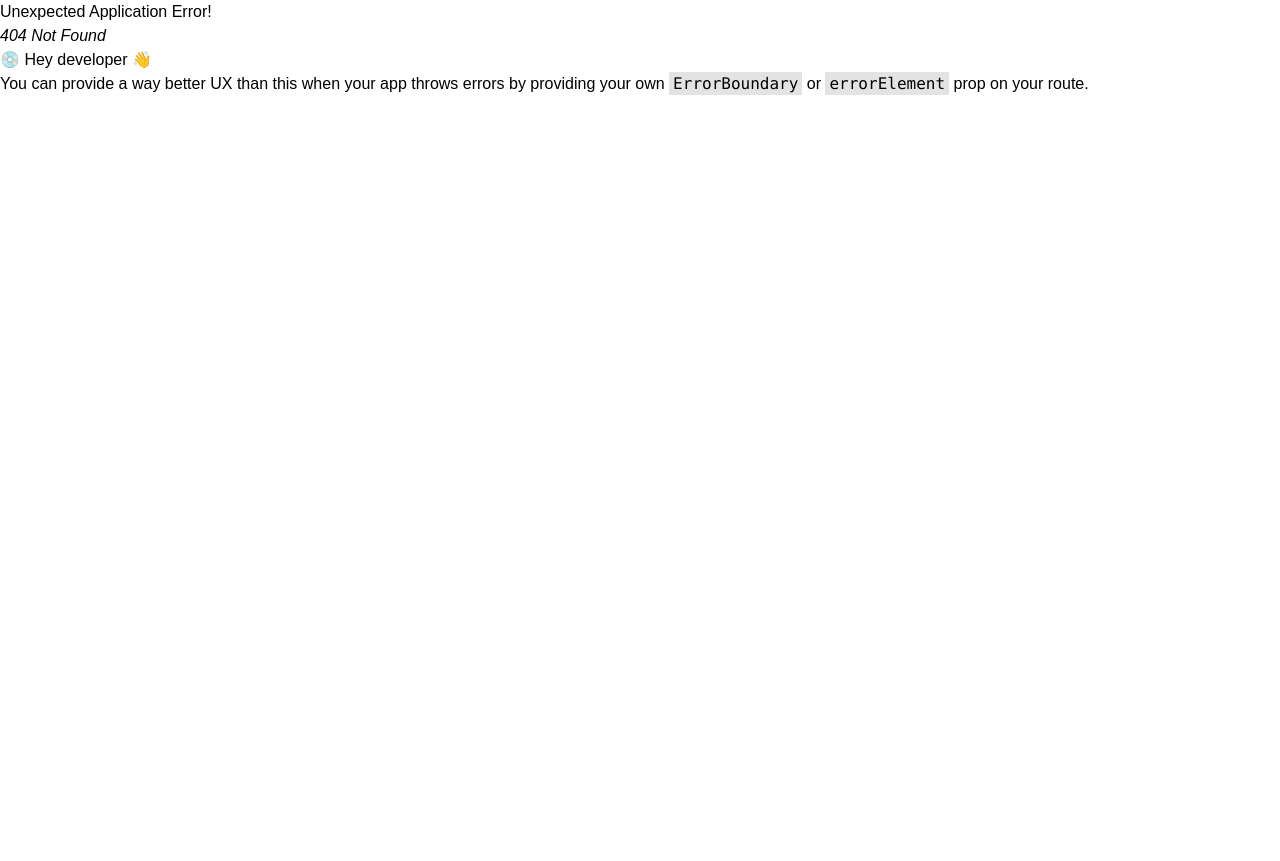
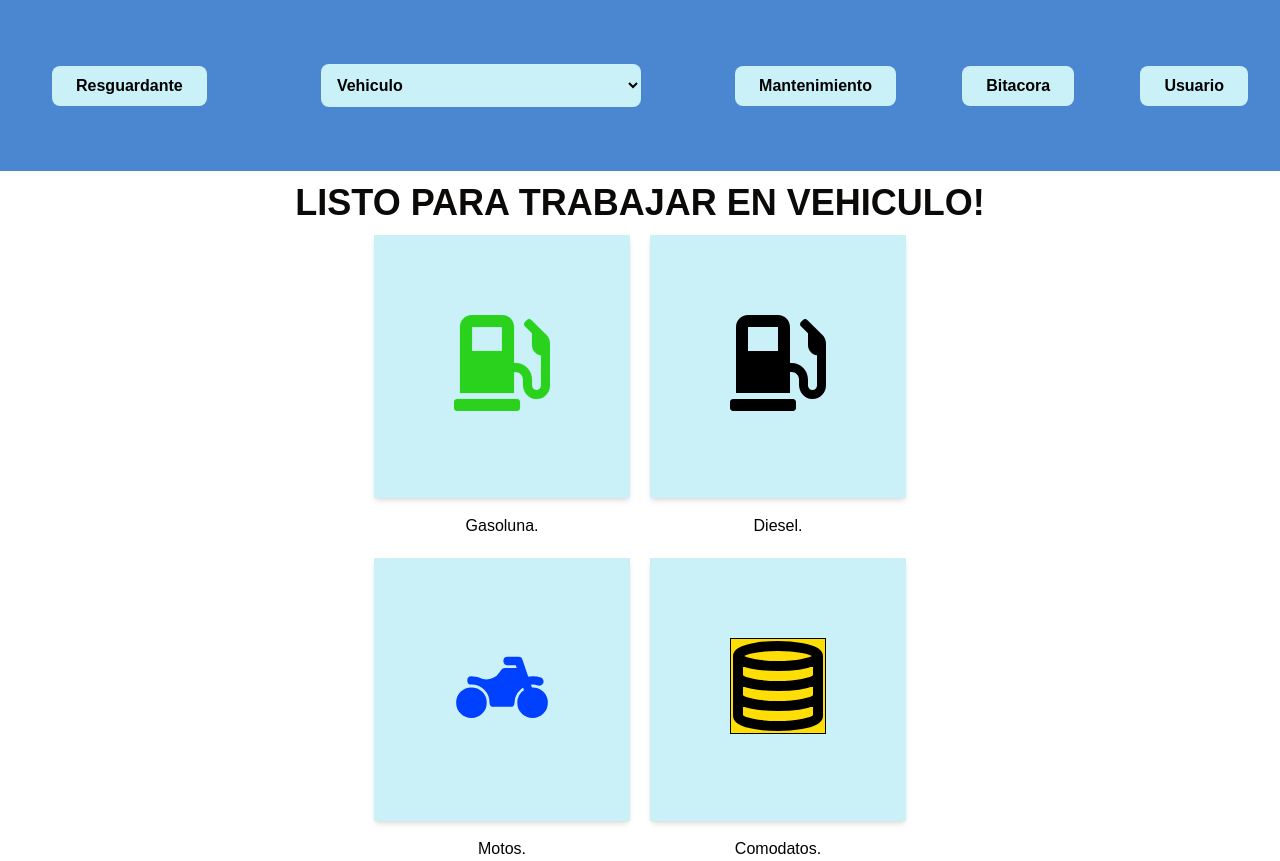
Before and after one commit to Esparrago23/Luputechno, a React (Vite) app: page /MenuVehiculos in a window 1280 px wide. Before the commit this address had no page. Before the commit the page ends 800 px from the top, so only its background shows below. Built offline with nearby package versions, Linux system fonts and the light colour scheme.

Commit message:
Vistas Añadidas [FALTA ARREGLOS]

```diff
--- a/index.html
+++ b/index.html
@@ -5,7 +5,7 @@
     <link rel="icon" type="image/svg+xml" href="/lobo.svg" />
     <link rel="preconnect" href="https://fonts.googleapis.com" />
     <meta name="viewport" content="width=device-width, initial-scale=1.0" />
-    <title>Luputechno</title>
+    <title>Luputechno: Organizador</title>
   </head>
   <body>
     <div id="root" ></div>
--- a/src/components/organisms/SectionLogin.jsx
+++ b/src/components/organisms/SectionLogin.jsx
@@ -30,7 +30,7 @@ function SectionLogin() {
                     <Field text="" type="password" placeholder="Ingresa tu contraseña" value=""/>
             </div>
 
-            <div className=" block px-3 py-2 m-3 bg-[#e1ecf4] rounded-[3px] border border-[#7aa7c7] shadow-[inset_0_1px_0_0_rgba(255,255,255,0.7)] box-border text-[#39739d] cursor-pointer inline-block font-sans text-[13px] font-normal leading-[1.15385] m-0 outline-none py-2 px-[0.8em] relative text-center no-underline select-none align-baseline whitespace-nowrap hover:bg-[#b3d3ea] hover:text-[#2c5777] focus:bg-[#b3d3ea] focus:text-[#2c5777] focus:shadow-[0_0_0_4px_rgba(0,149,255,0.15)] active:bg-[#a0c7e4] active:shadow-none active:text-[#2c5777] border rounded-full shadow-sm placeholder-slate-400 focus:outline-none focus:border-sky-500 focus:ring-sky-500 sm:text-sm focus:ring-1">
+            <div className=" block px-3 py-2 m-3 bg-[#e1ecf4] rounded-[3px] border border-[#7aa7c7] shadow-[inset_0_1px_0_0_rgba(255,255,255,0.7)] box-border text-[#39739d] cursor-pointer inline-block font-sans text-[13px] font-normal leading-[1.15385] m-0 outline-none py-2 px-[0.8em] relative text-center no-underline select-none align-baseline whitespace-nowrap hover:bg-[#b3d3ea] hover:text-[#2c5777] focus:bg-[#b3d3ea] focus:text-[#2c5777] focus:shadow-[0_0_0_4px_rgba(0,149,255,0.15)] active:bg-[#a0c7e4] active:shadow-none active:text-[#2c5777] border rounded-lg shadow-sm placeholder-slate-400 focus:outline-none focus:border-sky-500 focus:ring-sky-500 sm:text-sm focus:ring-1">
                     <Button className={""} title="Iniciar Sesión" onClick={handlerClick}></Button>
             </div>
 
--- /dev/null
+++ b/src/components/organisms/SectionMenuVehiculos.jsx
@@ -0,0 +1,22 @@
+import React from 'react'
+import Principal from '../molecules/Principal'
+import Label from '../atoms/Label'
+
+
+function SectionMenuVehiculos() {
+    return (
+        <div className="flex flex-col items-center justify-center">
+            <div className="m-3 text-4xl text-center text-stone-950">
+                    <Label className="font-bold m-2" text="LISTO PARA TRABAJAR EN VEHICULO!" />
+                </div>
+            <div className="grid gap-5 grid-cols-2">
+                    <Principal image={"gasoline.svg"} text="Gasoluna." />
+                    <Principal image={"gasolineBlack.svg"} text="Diesel." />
+                    <Principal image={"motorcycle.svg"} text="Motos." />
+                    <Principal image={"data.svg"} text="Comodatos." />
+                </div>
+        </div>
+    )
+}
+
+export default SectionMenuVehiculos
--- a/src/components/organisms/SectionPrincipal.jsx
+++ b/src/components/organisms/SectionPrincipal.jsx
@@ -5,7 +5,7 @@ import Principal from "../molecules/Principal"
 function SectionPrincipal() {
     const navigate = useNavigate()
     const handlerClick = (e) => {
-        navigate("/Vehicules")
+        navigate("/MenuVehiculos")
     }
 
     return (
--- a/src/main.jsx
+++ b/src/main.jsx
@@ -5,10 +5,12 @@ import App from './App.jsx'
 import Home from './pages/Home.jsx'
 import './index.css'
 import Vehicules from './pages/Vehicules.jsx'
+import MenuVehiculos from './pages/MenuVehiculos.jsx'
 const router = createBrowserRouter([
   {path: "/",element: <App/>},
   {path: "/Principal",element: <Home/>},
   {path: "/Vehicules",element: <Vehicules/>},
+  {path: "/MenuVehiculos",element: <MenuVehiculos/>},
 ]);
 
 ReactDOM.createRoot(document.getElementById('root')).render(
--- /dev/null
+++ b/src/pages/MenuVehiculos.jsx
@@ -0,0 +1,16 @@
+import React from 'react'
+import SectionMenuVehiculos from '../components/organisms/SectionMenuVehiculos'
+import Navbar from '../components/molecules/navbar'
+
+function MenuVehiculos() {
+  return (
+    <div>
+
+            <Navbar></Navbar>
+            <SectionMenuVehiculos></SectionMenuVehiculos>
+
+    </div>
+  )
+}
+
+export default MenuVehiculos
```
